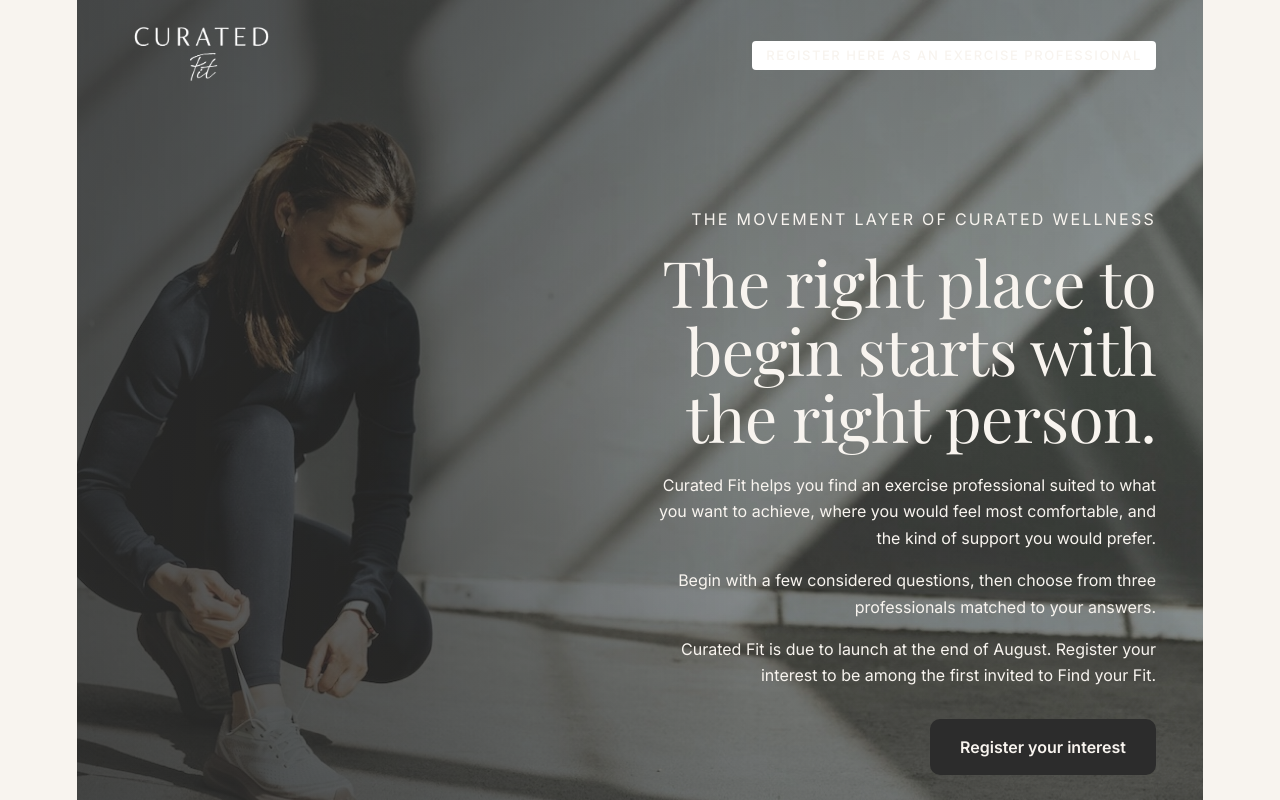
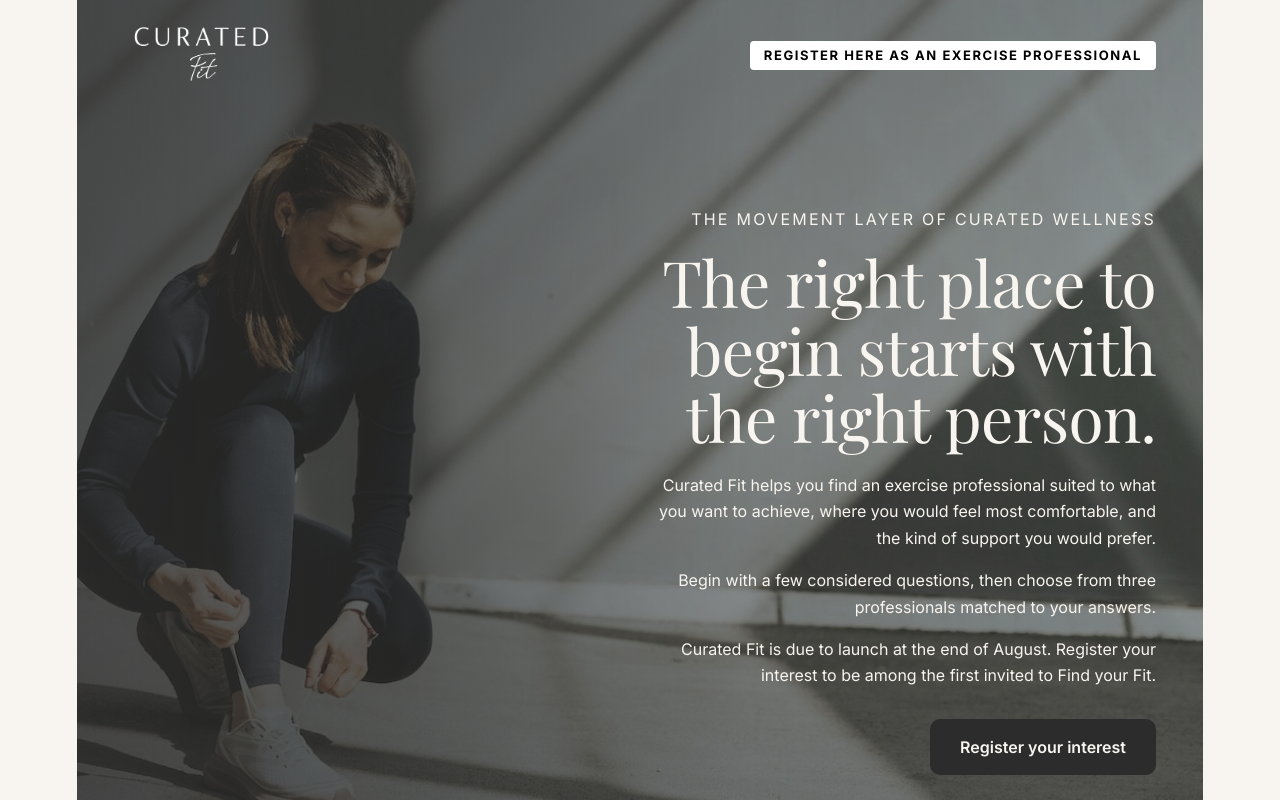
Before and after one commit to EmPerry1972/curated-fit-holding-page, a Next.js app: page / in a window 1280 px wide. Shown: the top 800 px of the page. Built offline with nearby package versions, Linux system fonts and the light colour scheme.

Commit message:
Force black bold text on register link (override hero !important)

```diff
--- a/app/globals.css
+++ b/app/globals.css
@@ -78,3 +78,4 @@ main {
         background: linear-gradient(180deg, rgba(44,44,44,0.55) 0%, rgba(44,44,44,0.45) 40%, rgba(44,44,44,0.60) 100%) !important;
     }
 }
+#register-pro-link{color:#000000!important;font-weight:700!important}
```
